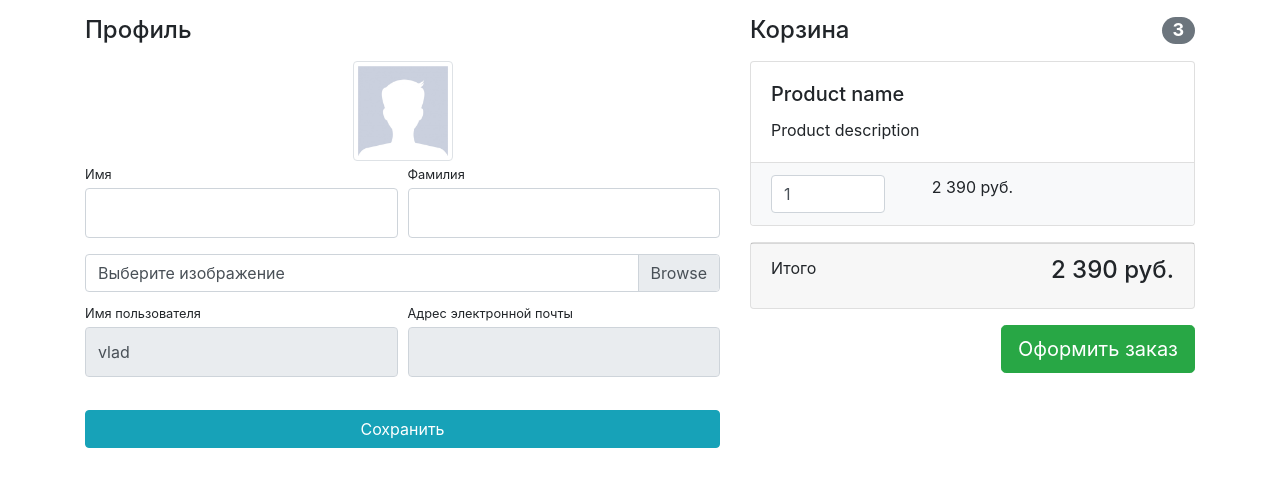
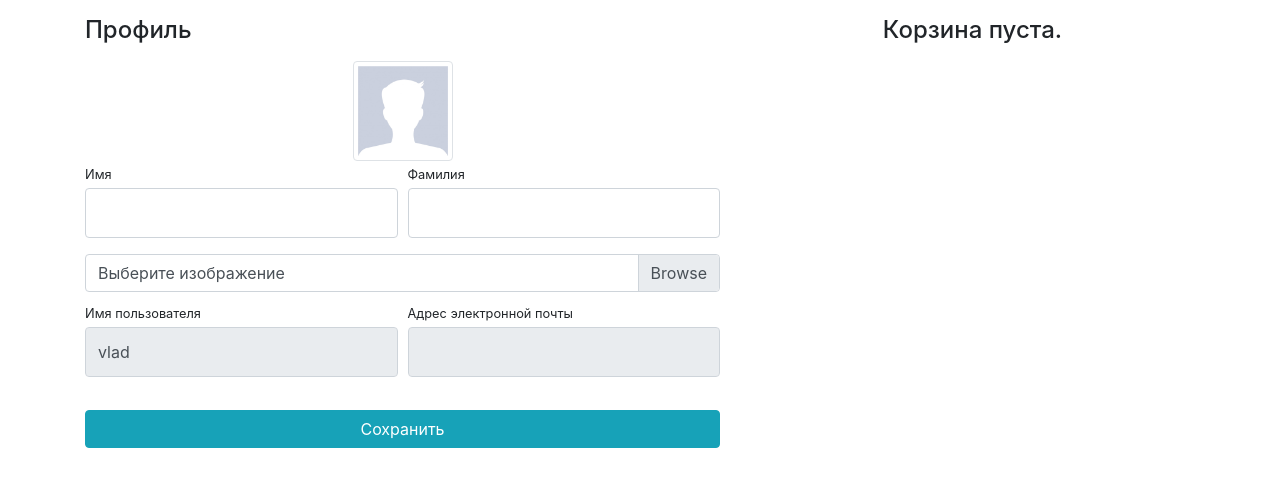
Before and after one commit to vladdo001/djangoTraining, a Django app: page /users/profile/ in a window 1280 px wide. Shown: the part 56-543 px from the top of the page. Run offline with Django 5.2, Linux system fonts and the light colour scheme; a user stored in the database is signed in; data comes from the database, SQL or seed files in the repository; both versions use the stored data as it was after the commit; some libraries are stand-ins or nearby versions.

Commit message:
add basket logic and logind required decorator

```diff
--- a/products/models.py
+++ b/products/models.py
@@ -1,10 +1,10 @@
 from django.db import models
+from users.models import User
 
 
 class ProductCategory(models.Model):
     name = models.CharField(max_length=128, unique=True)
     description = models.TextField(null=True, blank=True)
-
 
     def __str__(self):
         return self.name
@@ -18,6 +18,28 @@ class Product(models.Model):
     image = models.ImageField(upload_to='products_images')
     category = models.ForeignKey(ProductCategory, on_delete=models.CASCADE)
 
+    def __str__(self):
+        return f'Продукт: {self.name} (Категория: {self.category.name})'
+
+
+class BasketQuerySet(models.QuerySet):
+    def total_sum(self):
+        return sum(basket.sum() for basket in self)
+
+    def total_quantity(self):
+        return sum(basket.quantity for basket in self)
+
+
+class Basket(models.Model):
+    user = models.ForeignKey(User, on_delete=models.CASCADE)
+    product = models.ForeignKey(Product, on_delete=models.CASCADE)
+    quantity = models.PositiveSmallIntegerField(default=0)
+    created_timestamp = models.DateTimeField(auto_now_add=True)
+
+    objects = BasketQuerySet.as_manager()
 
     def __str__(self):
-        return f'Продукт: {self.name} (Категория: {self.category.name})'
+        return f'Корзина для {self.user.username} | Продукт {self.product.name}'
+
+    def sum(self):
+        return self.product.price * self.quantity
--- /dev/null
+++ b/products/templates/products/baskets.html
@@ -0,0 +1,44 @@
+{% if baskets %}
+    <h4 class="mt-3 mb-3 d-flex justify-content-between align-items-center mb-3">
+    Корзина <span class="badge badge-secondary badge-pill">{{ baskets.total_quantity }}</span>
+    </h4>
+    {% for basket in baskets %}
+    	<div class="card mb-3">
+    <div class="card-body">
+    <h5 class="card-title">{{ basket.product.name }}</h5>
+    <p class="card-text">{{ basket.product.description }}</p>
+    </div>
+    <ul class="list-group list-group-flush">
+    <li class="list-group-item bg-light">
+        <div class="row text-center">
+            <div class="col-lg-4">
+                <input name="basketID" type="number" class="form-control"
+                       value="{{ basket.quantity }}" min="0">
+            </div>
+            <div class="col-lg-4">{{ basket.sum }} руб.</div>
+            <div class="col-lg-4">
+                <a href="{% url 'products:basket_remove' basket.id %}">
+                    <i class="fas fa-trash"></i>
+                </a>
+            </div>
+        </div>
+    </li>
+    </ul>
+    </div>
+    {% endfor %}
+
+
+    <div class="card mb-3">
+    <div class="card-footer">
+    <p class="float-left">Итого</p>
+    <h4 class="float-right">{{ baskets.total_sum }} руб.</h4>
+    </div>
+    </div>
+    <a class="btn btn-success btn-lg float-right" href="../orders/order-create.html">
+    Оформить заказ
+    </a>
+{% else %}
+    <h4 class="mt-3 mb-3 text-center">
+    Корзина пуста.
+    </h4>
+{% endif %}
--- a/products/templates/products/products.html
+++ b/products/templates/products/products.html
@@ -70,7 +70,7 @@
                             <p class="card-text">{{ product.description }}</p>
                         </div>
                         <div class="card-footer text-center">
-                            <button type="button" class="btn btn-outline-success">Отправить в корзину</button>
+                            <a href="{% url 'products:basket_add' product.id %}" class="btn btn-outline-success">Отправить в корзину</a>
                         </div>
                     </div>
                 </div>
--- a/products/urls.py
+++ b/products/urls.py
@@ -1,9 +1,11 @@
 from django.urls import path
 
-from products.views import products
+from products.views import products, basket_add, basket_remove
 
 app_name = 'products'
 
 urlpatterns = [
-    path('', products, name='index' ),
+    path('', products, name='index'),
+    path('basket_add/<int:product_id>/', basket_add, name='basket_add'),
+    path('basket_remove/<int:basket_id>/', basket_remove, name='basket_remove'),
 ]
--- a/store/settings.py
+++ b/store/settings.py
@@ -134,3 +134,5 @@ DEFAULT_AUTO_FIELD = 'django.db.models.BigAutoField'
 # User model
 
 AUTH_USER_MODEL = 'users.User'
+
+LOGIN_URL = '/users/login/'
--- a/users/templates/users/profile.html
+++ b/users/templates/users/profile.html
@@ -59,40 +59,7 @@
             </form>
         </div>
         <div class="col-lg-5">
-            <h4 class="mt-3 mb-3 d-flex justify-content-between align-items-center mb-3">
-                Корзина <span class="badge badge-secondary badge-pill">3</span>
-            </h4>
-            <div class="card mb-3">
-                <div class="card-body">
-                    <h5 class="card-title">Product name</h5>
-                    <p class="card-text">Product description</p>
-                </div>
-                <ul class="list-group list-group-flush">
-                    <li class="list-group-item bg-light">
-                        <div class="row text-center">
-                            <div class="col-lg-4">
-                                <input name="basketID" type="number" class="form-control"
-                                       value="1" min="0">
-                            </div>
-                            <div class="col-lg-4">2 390 руб.</div>
-                            <div class="col-lg-4">
-                                <a href="#">
-                                    <i class="fas fa-trash"></i>
-                                </a>
-                            </div>
-                        </div>
-                    </li>
-                </ul>
-            </div>
-            <div class="card mb-3">
-                <div class="card-footer">
-                    <p class="float-left">Итого</p>
-                    <h4 class="float-right">2 390 руб.</h4>
-                </div>
-            </div>
-            <a class="btn btn-success btn-lg float-right" href="../orders/order-create.html">
-                Оформить заказ
-            </a>
+            {% include 'products/baskets.html' %}
         </div>
     </div>
 </div>
--- a/users/views.py
+++ b/users/views.py
@@ -1,8 +1,10 @@
 from django.contrib import auth, messages
 from django.shortcuts import render, HttpResponseRedirect
 from django.urls import reverse
+from django.contrib.auth.decorators import login_required
 
 from users.forms import UserLoginForm, UserRegistrationForm, UserProfileForm
+from products.models import Basket
 
 
 def login(request):
@@ -38,6 +40,7 @@ def registration(request):
     context = {'form': form}
     return render(request, 'users/registration.html', context)
 
+@login_required
 def profile(request):
     if request.method == 'POST':
         form = UserProfileForm(instance=request.user, files=request.FILES, data=request.POST)
@@ -48,7 +51,12 @@ def profile(request):
             print(form.errors)
     else:
         form = UserProfileForm(instance=request.user)
-    context = {'title' : 'Store - Профиль', 'form': form}
+
+    context = {
+        'title' : 'Store - Профиль',
+        'baskets': Basket.objects.filter(user=request.user),
+        'form': form,
+    }
     return render(request, 'users/profile.html',context)
 
 def logout(request):
```
Also changed, not shown: products/views.py (+24 -2 lines), db.sqlite3, products/migrations/0002_basket.py (added).
